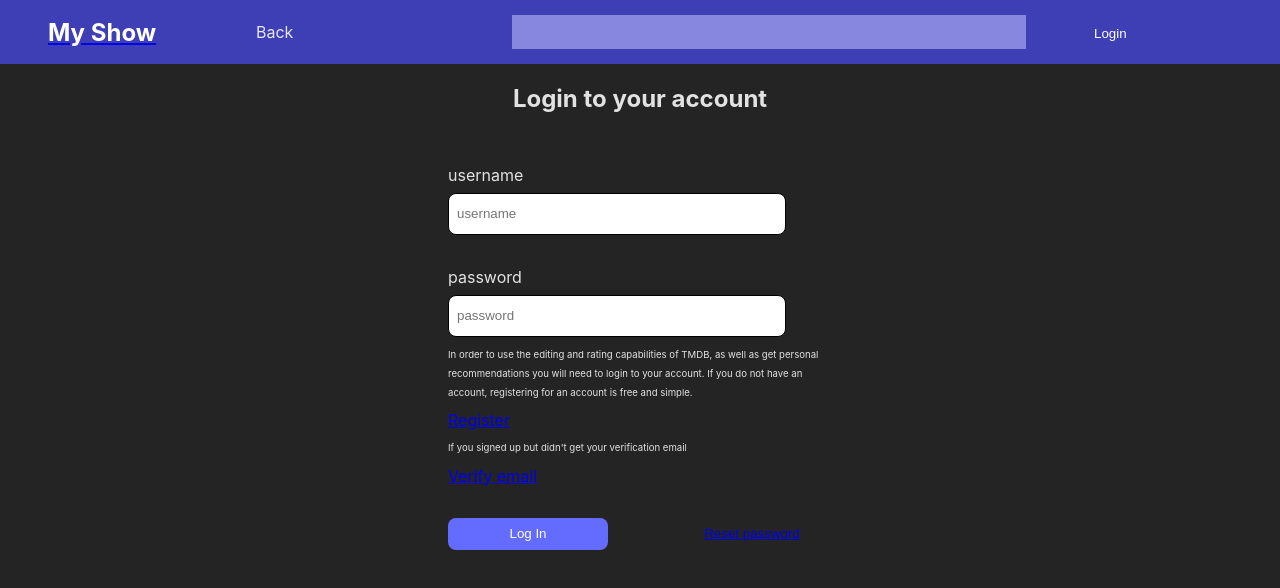
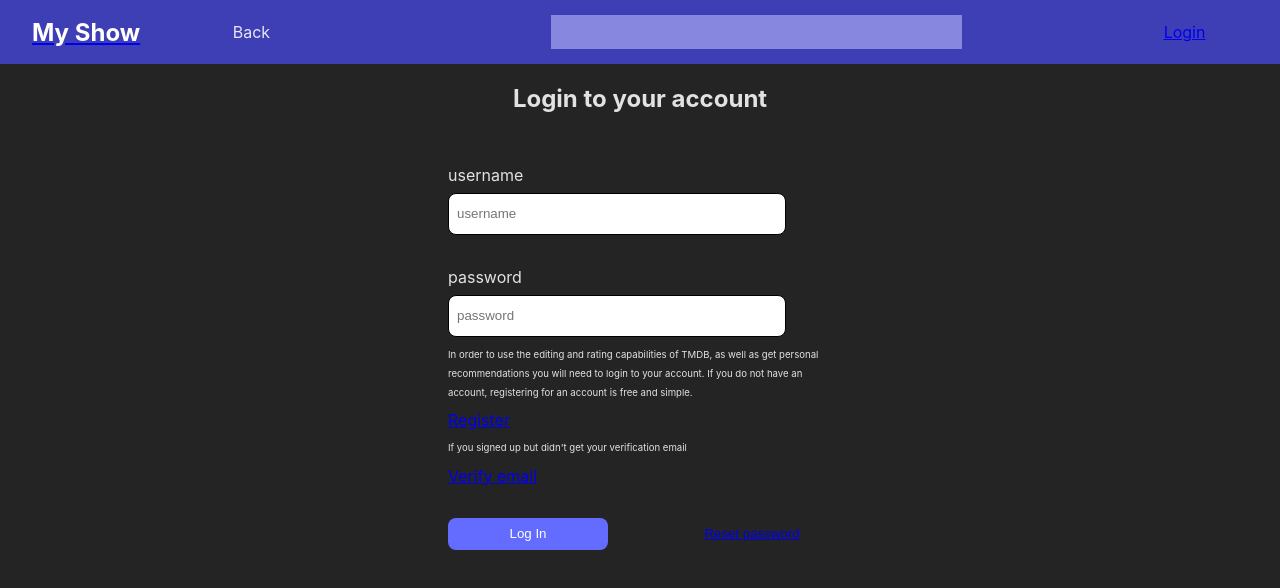
Before and after one commit to ZhNath/MyShow, a React (Vite) app: page /login in a window 1280 px wide. Shown: the top 588 px of the page. Built offline with nearby package versions, Linux system fonts and the light colour scheme.

Commit message:
addToWatchLict made

```diff
--- a/src/assets/domain/apiClient.js
+++ b/src/assets/domain/apiClient.js
@@ -11,8 +11,6 @@ export const makeToken = async () => {
 };
 
 export const validateUser = async (username, password, request_token) => {
-  console.log("Validating User with username:", username);
-  console.log("Request Token:", request_token);
   const requestOptions = {
     method: "POST",
     headers: { "Content-Type": "application/json" },
@@ -43,9 +41,43 @@ export const makeSession = async (request_token) => {
   return data.session_id;
 };
 
+export const makeAccount = async (session_id) => {
+  const _url = `${BASE_URL}/account?api_key=${API_KEY}&session_id=${session_id}`;
+  const response = await fetch(_url);
+  const data = await response.json();
+  return data;
+};
+
 export const dataFetcher = async (type) => {
   const _url = `${BASE_URL}/${type}api_key=${API_KEY}&language=${language}&page=1`;
   const response = await fetch(_url);
   const data = await response.json();
   return data;
 };
+
+export const addToWatchList = async (account_id, media_id) => {
+  const requestOptions = {
+    method: "POST",
+    headers: {
+      accept: "application/json",
+      "content-type": "application/json",
+    },
+    body: JSON.stringify({
+      media_type: "tv",
+      media_id: media_id,
+      watchlist: true,
+    }),
+  };
+  const session_id = localStorage.getItem(`session_id`);
+  const _url = `${BASE_URL}/account/${account_id}/watchlist?api_key=${API_KEY}&session_id=${session_id}`;
+  const response = await fetch(_url, requestOptions);
+  const data = await response.json();
+  return data;
+};
+
+export const getWatchList = async (account_id) => {
+  const _url = `${BASE_URL}/account/${account_id}/watchlist/tv?api_key=${API_KEY}`;
+  const response = await fetch(_url);
+  const data = await response.json();
+  return data;
+};
--- a/src/assets/utils/ToWatchListButton.jsx
+++ b/src/assets/utils/ToWatchListButton.jsx
@@ -1,12 +1,18 @@
 import { useAuthContext } from "../../globalContext/AuthContext";
 import { Link } from "react-router-dom";
+import { addToWatchList } from "../domain/apiClient";
 
-export const ToWatchListButton = (text) => {
+export const ToWatchListButton = (text, mediaId) => {
   const { isAuthenticated } = useAuthContext();
-
+  const accountId = localStorage.getItem("account_id");
   return (
-    <Link to={isAuthenticated ? "/" : "/login"}>
-      <button className="addToWatch">{text}</button>
+    <Link to={isAuthenticated ? "" : "/login"}>
+      <button
+        className="addToWatch"
+        onClick={() => addToWatchList(accountId, mediaId)}
+      >
+        {text}
+      </button>
     </Link>
   );
 };
--- a/src/components/FoundCard/Bottom.jsx
+++ b/src/components/FoundCard/Bottom.jsx
@@ -1,7 +1,7 @@
 export const Bottom = ({ casting }) => {
   return (
     <>
-      <h3>Series Cast</h3>
+      <h3 className="cast">Series Cast</h3>
       <div className="cast">
         {casting?.map((actor) => (
           <div key={actor?.id}>
--- a/src/components/FoundCard/Center.jsx
+++ b/src/components/FoundCard/Center.jsx
@@ -1,4 +1,3 @@
-import { Link } from "react-router-dom";
 import { ToWatchListButton } from "../../assets/utils/ToWatchListButton";
 
 export const Center = ({ foundTVbyID, rating }) => {
@@ -6,7 +5,6 @@ export const Center = ({ foundTVbyID, rating }) => {
     foundTVbyID?.first_air_date?.substring(0, 4),
     foundTVbyID?.last_air_date?.substring(0, 4),
   ];
-
   return (
     <div className="center">
       <h1>
@@ -20,7 +18,7 @@ export const Center = ({ foundTVbyID, rating }) => {
         })}
       </div>
 
-      {ToWatchListButton("Add to Watchlist")}
+      {ToWatchListButton("Add to Watchlist", foundTVbyID.id)}
 
       <div className="aboutFilm">
         <p>
--- a/src/components/Header/Header.jsx
+++ b/src/components/Header/Header.jsx
@@ -8,17 +8,16 @@ import { Link } from "react-router-dom";
 export const Header = () => {
   const [isDropDown, setIsDropDown] = useState(false);
   const [searchResults, setSearchResults] = useState(null);
-
   return (
     <div className="header">
       <Link to="/">
         <h1>My Show</h1>
       </Link>
       <div
+        className="back-button"
         onClick={() => {
           window.history.back();
         }}
-        style={{ cursor: "pointer" }}
       >
         Back
       </div>
--- a/src/components/Header/LogInButton.jsx
+++ b/src/components/Header/LogInButton.jsx
@@ -1,25 +1,41 @@
 import { Link } from "react-router-dom";
 import { useAuthContext } from "../../globalContext/AuthContext";
+import { useState } from "react";
+import { getWatchList } from "../../assets/domain/apiClient";
 
 export const LogInButton = () => {
-  const { isAuthenticated } = useAuthContext();
-
-  const isLoggedText = isAuthenticated ? "Logout" : "Login";
-
-  return isLoggedText === "Login" ? (
-    <Link to="/login">
-      <button className="loginButton">{isLoggedText}</button>
-    </Link>
+  const { isAuthenticated, username } = useAuthContext();
+  const [isClicked, setIsClicked] = useState(false);
+  const account_id = localStorage.getItem("account_id");
+  console.log(account_id);
+  return !isAuthenticated ? (
+    <Link to="/login"> Login</Link>
   ) : (
-    <button
+    <>
+      <div
         className="loginButton"
+        onClick={() => {
+          setIsClicked(true);
+        }}
+      >
+        {username}
+      </div>
+      {isClicked && (
+        <div className="dropdown logdropdown">
+          <div onClick={() => getWatchList(account_id)}>Watchlist</div>
+          <div>Edit Profile</div>
+          <div
+            className="logdropdown-item"
             onClick={() => {
               localStorage.removeItem("session_id");
               localStorage.removeItem("username");
               window.location.reload();
             }}
           >
-      {isLoggedText}
-    </button>
+            Log Out
+          </div>
+        </div>
+      )}
+    </>
   );
 };
--- a/src/components/LoginForm/LogIn.jsx
+++ b/src/components/LoginForm/LogIn.jsx
@@ -1,6 +1,7 @@
 import {
   makeToken,
   makeSession,
+  makeAccount,
   validateUser,
 } from "../../assets/domain/apiClient";
 import { useState, useEffect } from "react";
@@ -29,8 +30,11 @@ export const LogIn = () => {
       if (isAuth) {
         setIsAuthenticated(true);
         const session_id = await makeSession(request_token);
+        const account_id = await makeAccount(session_id);
         localStorage.setItem("session_id", session_id);
+        localStorage.setItem("account_id", account_id.id);
         localStorage.setItem("username", username);
+        window.location.reload();
         window.history.back();
       } else {
         setError("Authentication failed");
@@ -39,12 +43,14 @@ export const LogIn = () => {
       setError(error.message);
     }
   };
+
   const handleOnChange = (e) => {
     e.target.id === "username"
       ? setUsername(e.target.value)
       : setPassword(e.target.value);
     setError(null);
   };
+
   return (
     <div className="loginBox">
       <h2>Login to your account</h2>
@@ -66,7 +72,7 @@ export const LogIn = () => {
           account. If you do not have an account, registering for an account is
           free and simple.{" "}
         </span>
-        <a href="https://www.themoviedb.org/signup">Register</a>
+        <a href="https://www.themoviedb.org/login">Register</a>
         <span>If you signed up but didn't get your verification email </span>
         <a href="https://www.themoviedb.org/resend-email-verification">
           Verify email
--- a/src/globalContext/AuthContext.jsx
+++ b/src/globalContext/AuthContext.jsx
@@ -5,10 +5,13 @@ export const AuthContext = createContext();
 export const AuthProvider = ({ children }) => {
   const [isAuthenticated, setIsAuthenticated] = useState();
   const [session_id, setSession_id] = useState("");
+  const [username, setUsername] = useState("");
 
   useEffect(() => {
+    const new_username = localStorage.getItem("username");
     const new_session_id = localStorage.getItem("session_id");
     if (new_session_id) {
+      setUsername(new_username);
       setSession_id(new_session_id);
       setIsAuthenticated(true);
     } else {
@@ -18,7 +21,7 @@ export const AuthProvider = ({ children }) => {
 
   return (
     <AuthContext.Provider
-      value={{ isAuthenticated, setIsAuthenticated, session_id }}
+      value={{ isAuthenticated, setIsAuthenticated, session_id, username }}
     >
       {children}
     </AuthContext.Provider>
--- a/src/styles/Card.css
+++ b/src/styles/Card.css
@@ -1,6 +1,7 @@
 .TVCard {
   width: 80vw;
-  height: 100vh;
+  height: auto;
+  min-height: 100vh;
   margin: auto;
   margin-top: 2rem;
   margin-bottom: 2rem;
@@ -83,8 +84,10 @@
   justify-content: center;
   align-items: center;
 }
-
-.cast {
+h3.cast {
+  text-align: center;
+}
+div.cast {
   width: 80vw;
   margin: auto;
   display: flex;
--- a/src/styles/Header.css
+++ b/src/styles/Header.css
@@ -3,31 +3,36 @@
   height: 4rem;
   background-color: rgb(62, 62, 181);
   display: grid;
-  grid-template-columns: 2fr 2fr 4fr 2fr;
+  grid-template-columns: 2fr 1fr 7fr 1fr;
   align-items: center;
-  justify-items: start;
   position: relative;
 }
 
 .header h1 {
   color: white;
   font-size: 1.5rem;
-  margin: 0;
-  padding-left: 3rem;
+  margin-left: 2rem;
+  justify-self: start;
+}
+
+.header .back-button {
+  cursor: pointer;
+  justify-self: start;
 }
 
 .header input {
   height: 2rem;
-  width: calc(100% - 1rem);
+  width: 50%;
   background-color: rgb(135, 135, 224);
   outline: none;
   border: none;
-  padding-left: 1rem;
+  justify-self: center;
 }
 
 .header .dropdown {
   grid-column: 3/4;
-  width: calc(100% - 2rem);
+  justify-self: center;
+  width: calc(50% - 2rem);
   min-height: 300px;
   height: auto;
   position: absolute;
@@ -42,13 +47,19 @@
   justify-content: start;
   gap: 2rem;
 }
+.header .logdropdown {
+  grid-column: 4/5;
+  width: 100%;
+  margin-right: 4rem;
+  min-height: 150px;
+  justify-content: space-between;
+}
 
 .header .loginButton {
-  margin-left: 4rem;
   border: none;
   background-color: transparent;
   color: white;
   justify-self: end;
-  padding-right: 4rem;
+  margin-right: 4rem;
   cursor: pointer;
 }
--- a/src/styles/Root.css
+++ b/src/styles/Root.css
@@ -1,6 +1,6 @@
 #root {
   margin: 0 auto;
-  text-align: center;
+  /* text-align: center; */
 }
 
 .backdrop {
--- a/src/views/FoundTVCard.jsx
+++ b/src/views/FoundTVCard.jsx
@@ -1,4 +1,3 @@
-import { Link } from "react-router-dom";
 import { useParams } from "react-router-dom";
 import { dataFetcher } from "../assets/domain/apiClient";
 import { useState, useEffect } from "react";
@@ -19,7 +18,6 @@ export const FoundTVCard = () => {
       const data = await dataFetcher(`tv/${id}?`);
       const ratingData = await dataFetcher(`tv/${id}/content_ratings?`);
       const castData = await dataFetcher(`tv/${id}/aggregate_credits?`);
-
       setFoundTVbyID(data);
       setRating(ratingData?.results?.[15]?.rating);
       setCasting(castData?.cast?.slice(0, 15));
```
Lines whose indentation alone changed are shown as unchanged.
